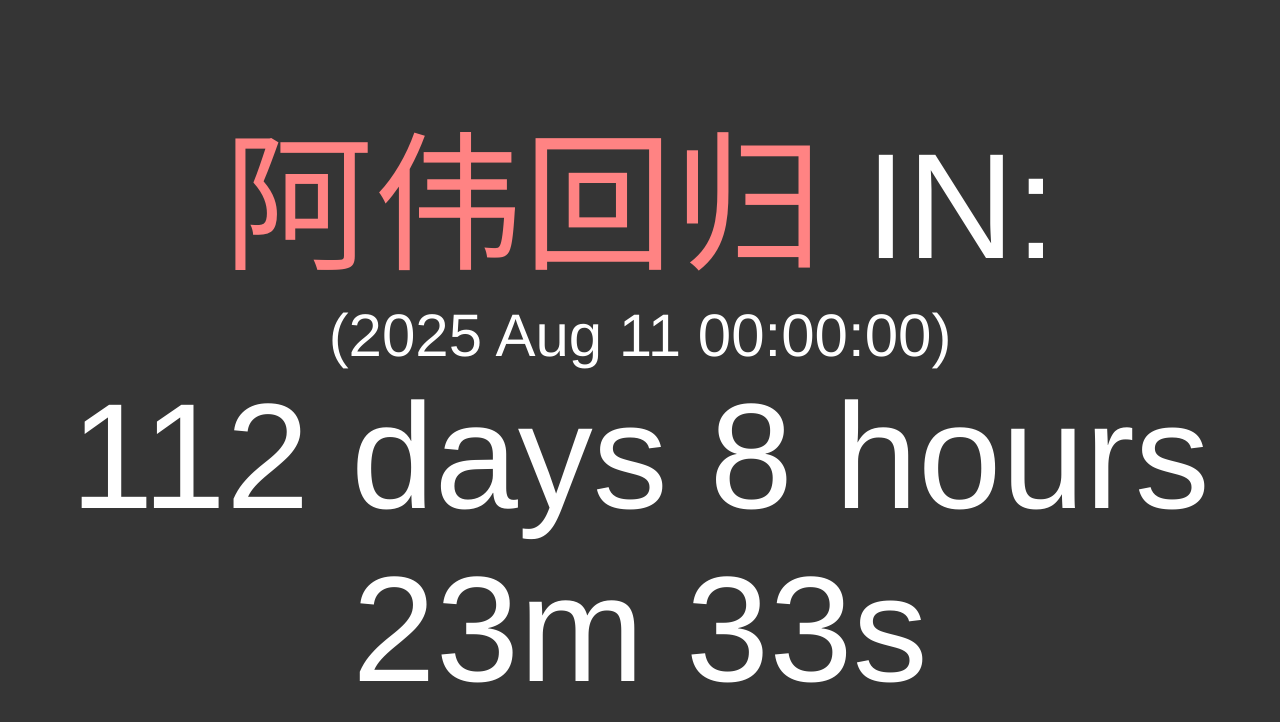
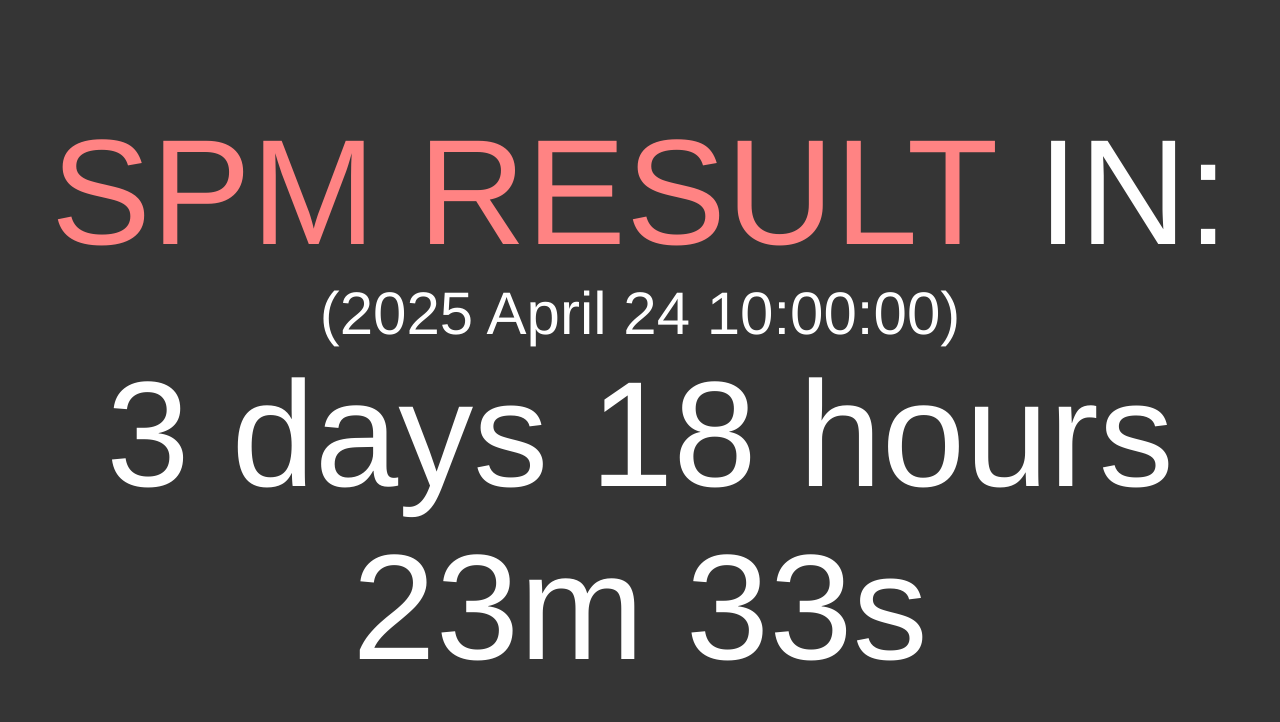
Before and after one commit to MM079487/animalbot, a website: page public/countdown/index.html in a window 1280 px wide. Drawn offline with Linux system fonts and the light colour scheme.

Commit message:
-Added spm result countdown

```diff
--- a/public/countdown/index.html
+++ b/public/countdown/index.html
@@ -8,8 +8,8 @@
 </head>
 <body>
     <div class="box">
-        <div class="title"><a style="color: rgb(255, 131, 131);">阿伟回归</a> IN:</div>
-        <div class="targetDate">(2025 Aug 11 00:00:00)</div>
+        <div class="title"><a style="color: rgb(255, 131, 131);">SPM RESULT</a> IN:</div>
+        <div class="targetDate">(2025 April 24 10:00:00)</div>
         <div id="timer">- days - hours - m - s</div>
     </div>
 </body>
--- a/public/countdown/script.js
+++ b/public/countdown/script.js
@@ -1,5 +1,5 @@
 // Set the date we're counting down to
-var countDownDate = new Date("Aug 11, 2025 00:00:00").getTime();
+var countDownDate = new Date("April 24, 2025 10:00:00").getTime();
 
 // Update the count down every 1 second
 var x = setInterval(function() {
```
